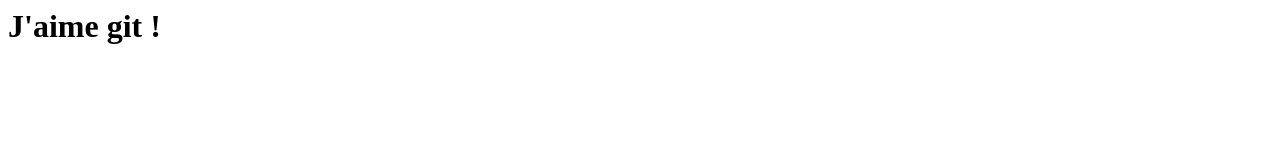
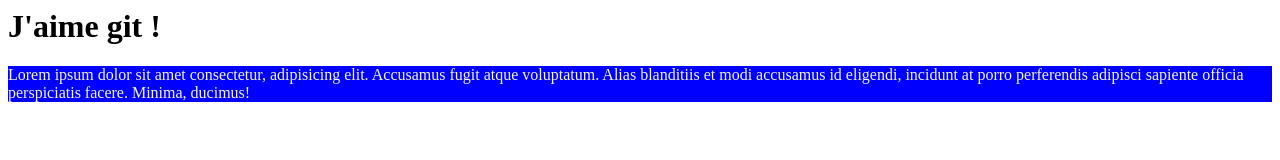
Before and after one commit to clement174/git_html, a plain HTML site: page index.html in a window 1280 px wide. Drawn offline with Linux system fonts and the light colour scheme.

Commit message:
Add <p> and style for <p>

```diff
--- a/index.html
+++ b/index.html
@@ -7,6 +7,16 @@
     <link rel="stylesheet" href="style.css">
 </head>
 <body>
-    <h1>J'aime git !</h1>
+    <div class="title">
+        <h1>J'aime git !</h1>
+    </div>
+
+    <div class="lorem">
+        <p>Lorem ipsum dolor sit amet consectetur, adipisicing elit.
+             Accusamus fugit atque voluptatum. Alias blanditiis et
+              modi accusamus id eligendi, incidunt at porro perferendis
+               adipisci sapiente officia perspiciatis facere. Minima, ducimus!
+        </p>
+    </div>
 </body>
 </html>
--- a/style.css
+++ b/style.css
@@ -0,0 +1,4 @@
+.lorem {
+    color: whitesmoke;
+    background-color: blue;
+}
```
